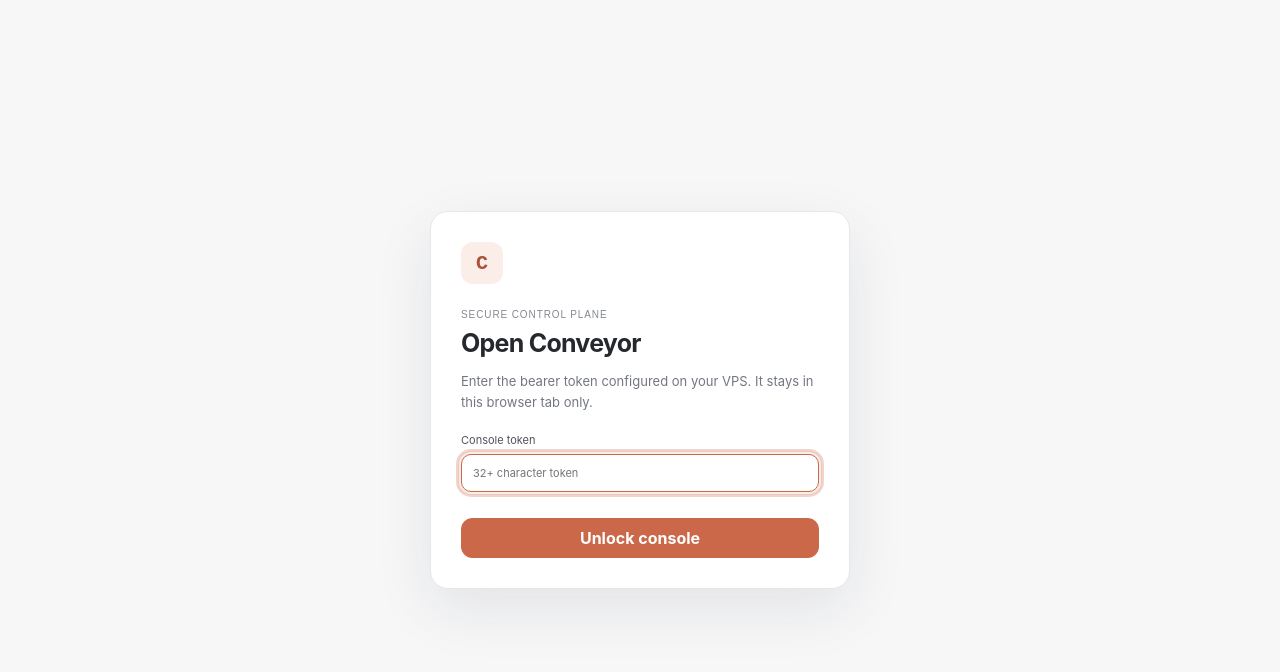
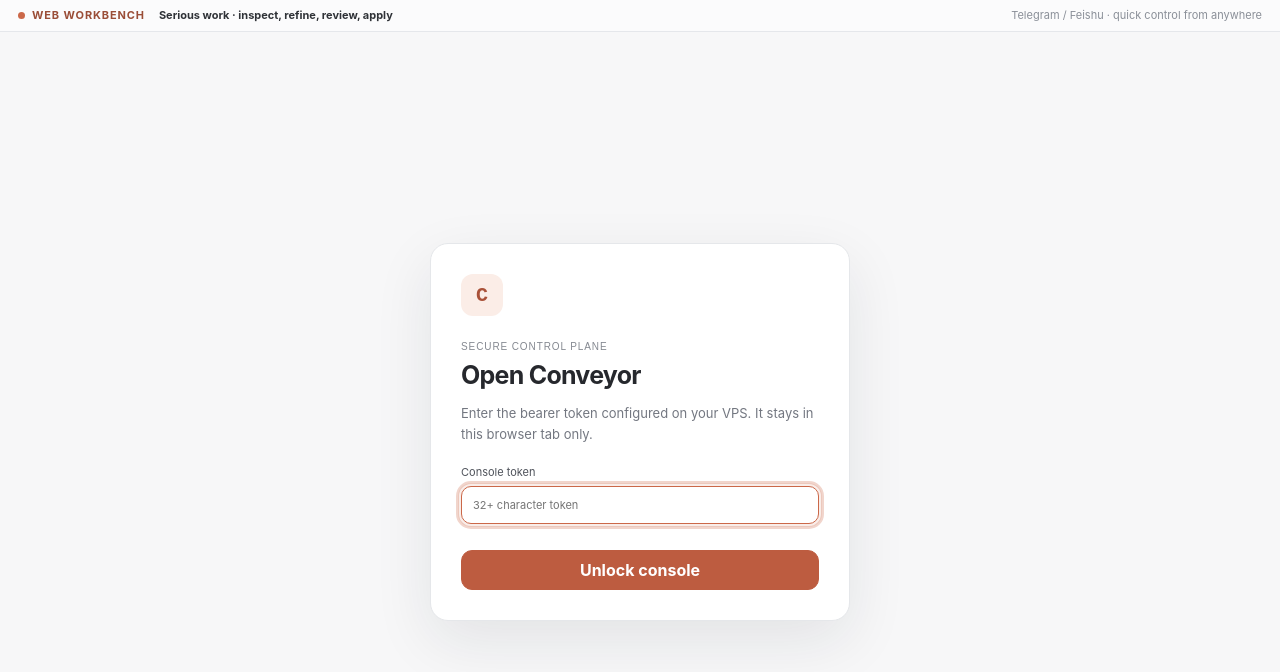
Before and after one commit to mammut001/Conveyor, a React (Vite) app in the folder web/: page / in a window 1280 px wide. Shown: the top 672 px of the page. Built offline with nearby package versions, Linux system fonts and the light colour scheme.

Commit message:
feat(web): add primary workbench product frame

```diff
--- a/web/src/main.tsx
+++ b/web/src/main.tsx
@@ -3,7 +3,17 @@ import { createRoot } from 'react-dom/client'
 import App from './App'
 import './styles.css'
 import './v2.css'
+import './primary.css'
 
 createRoot(document.getElementById('root')!).render(
-  <StrictMode><App /></StrictMode>,
+  <StrictMode>
+    <div className="primary-interface">
+      <div className="workbench-modebar" role="note" aria-label="Conveyor interface roles">
+        <span className="workbench-label">Web Workbench</span>
+        <strong>Serious work · inspect, refine, review, apply</strong>
+        <span className="workbench-channel-note">Telegram / Feishu · quick control from anywhere</span>
+      </div>
+      <App />
+    </div>
+  </StrictMode>,
 )
```
